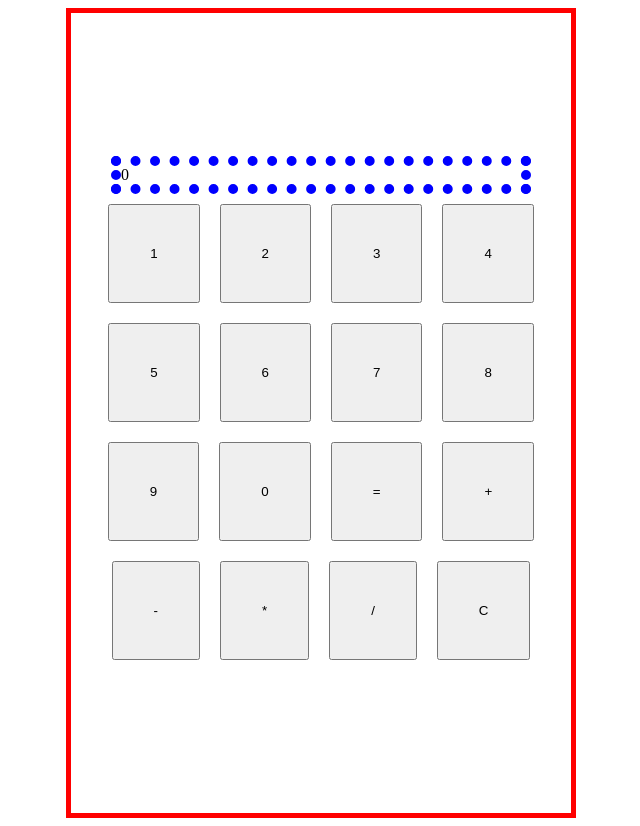
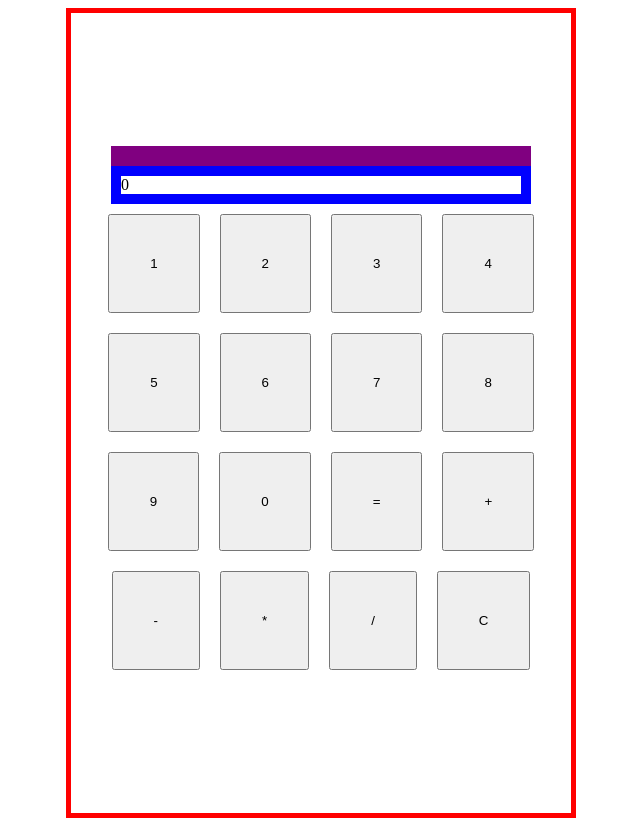
Before and after one commit to country-toad/calculator, a plain HTML site: page index.html in a window 1280 px wide. Shown: the whole page, without its empty margins (319-959 px from the left). Drawn offline with Linux system fonts and the light colour scheme.

Commit message:
Add functionality to chain multiple operations

```diff
--- a/index.html
+++ b/index.html
@@ -10,6 +10,7 @@
 </head>
 <body>
   <div class="calculator">
+    <div class="displayprev"></div>
     <div class="display"></div>
     <div class="digits">
       <button class="digit">1</button>
--- a/script.js
+++ b/script.js
@@ -79,6 +79,9 @@ digits.forEach(digit => {
 const operators = document.querySelectorAll('.operator');
 operators.forEach(operator => {
   operator.addEventListener('click', function() {
+    if(display.operator) {
+      display.equals();
+    }
     display.operator = this.textContent;
     display.update();
   });
--- a/style.css
+++ b/style.css
@@ -25,6 +25,11 @@ body {
 }
 
 .display {
-  border: 10px dotted blue;
+  border: 10px solid blue;
   width: 400px;
 }
+
+.displayprev {
+  border: 10px solid purple;
+  width: 400px;
+}
```
